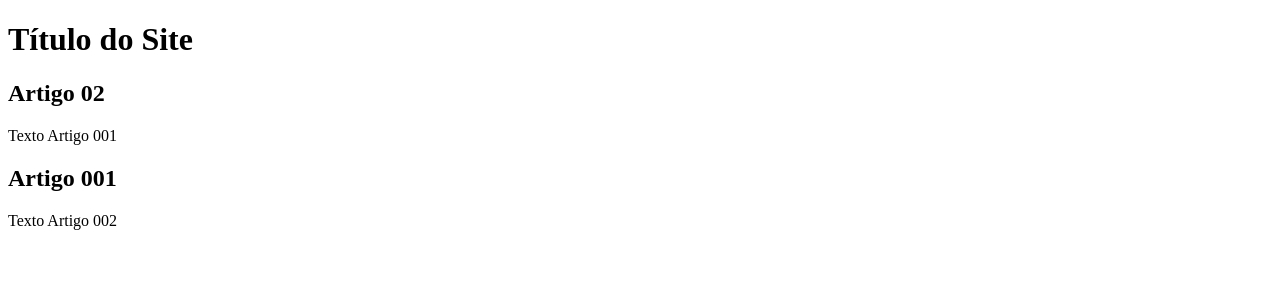
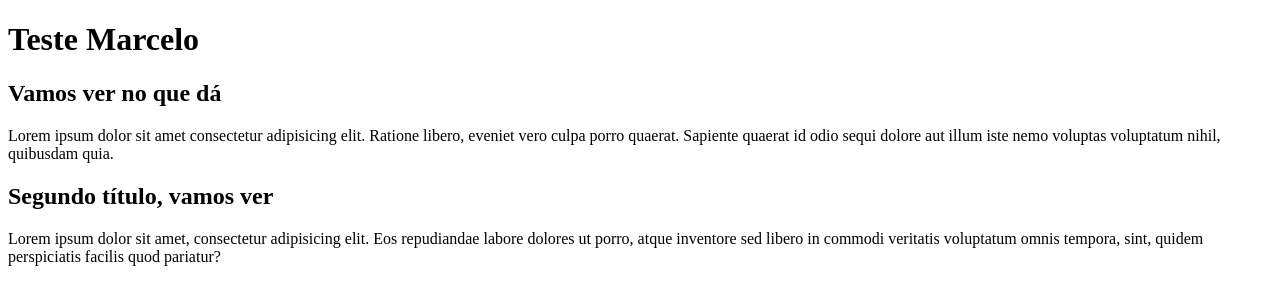
Before and after one commit to marcelosnogueira/projeto-site, a plain HTML site: page index.html in a window 1280 px wide. Drawn offline with Linux system fonts and the light colour scheme.

Commit message:
Comcei a escrever o conteúdo

```diff
--- a/index.html
+++ b/index.html
@@ -8,15 +8,15 @@
 <body>
     <main>
         <header>
-            <h1>Título do Site</h1>
+            <h1>Teste Marcelo</h1>
         </header>
         <article>
-            <h2>Artigo 02</h2>
-            <p>Texto Artigo 001</p>
+            <h2>Vamos ver no que dá</h2>
+            <p>Lorem ipsum dolor sit amet consectetur adipisicing elit. Ratione libero, eveniet vero culpa porro quaerat. Sapiente quaerat id odio sequi dolore aut illum iste nemo voluptas voluptatum nihil, quibusdam quia.</p>
         </article>
         <article>
-            <h2>Artigo 001</h2>
-            <p>Texto Artigo 002</p>
+            <h2>Segundo título, vamos ver</h2>
+            <p>Lorem ipsum dolor sit amet, consectetur adipisicing elit. Eos repudiandae labore dolores ut porro, atque inventore sed libero in commodi veritatis voluptatum omnis tempora, sint, quidem perspiciatis facilis quod pariatur?</p>
         </article>
     </main>
 </body>
```
